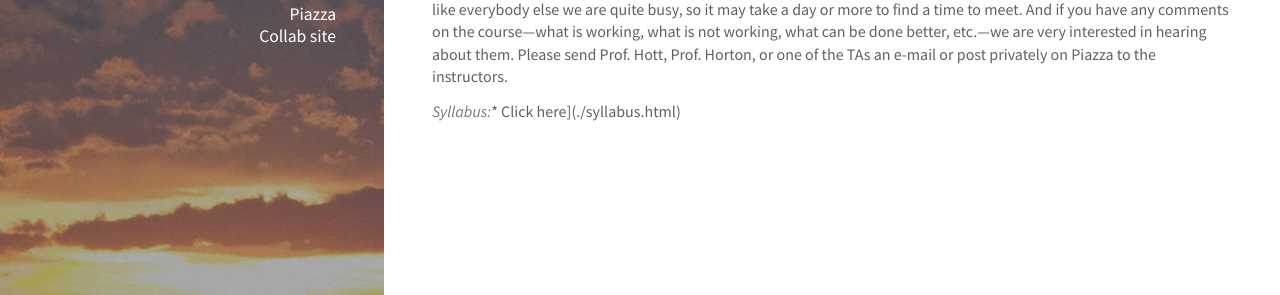
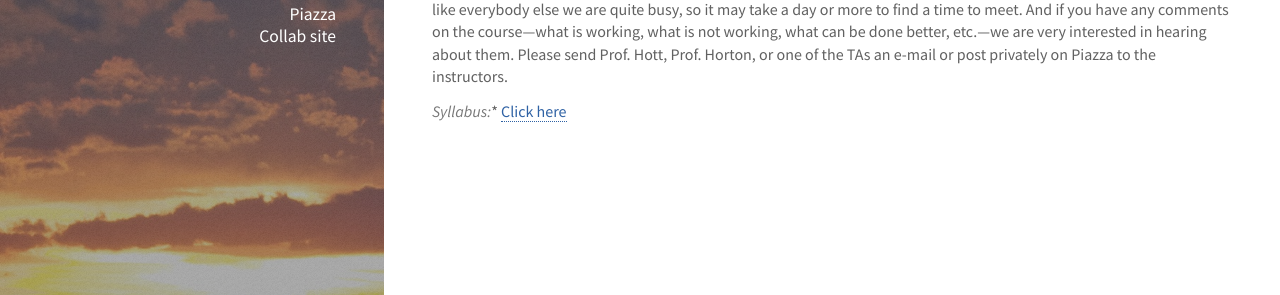
Before and after one commit to uva-cs/cs4102-s22, a Jekyll site: the page built from index.md, in a window 1280 px wide. Shown: the part 306-601 px from the top of the page. Built offline with Jekyll 4.4.1, drawn with Linux system fonts in a browser that asks for light colours; nearby versions of some CDN libraries; library files that are not in the unit come from our copies.

Commit message:
fixed typo in link for syllabus

```diff
--- a/index.md
+++ b/index.md
@@ -14,7 +14,7 @@ between problems
 
 **Availability (new):** It is important to us to be available to our students, and to address their concerns. If you cannot connect with either of us during our office hours, e-mail us and we will find the time to meet virtually. That being said, like everybody else we are quite busy, so it may take a day or more to find a time to meet. And if you have any comments on the course---what is working, what is not working, what can be done better, etc.---we are very interested in hearing about them.  Please send Prof. Hott, Prof. Horton, or one of the TAs an e-mail or post privately on Piazza to the instructors.
 
-***Syllabus:****  Click here](./syllabus.html)
+***Syllabus:****  [Click here](./syllabus.html)
 
 <!-- ## Course Organization
 
```
